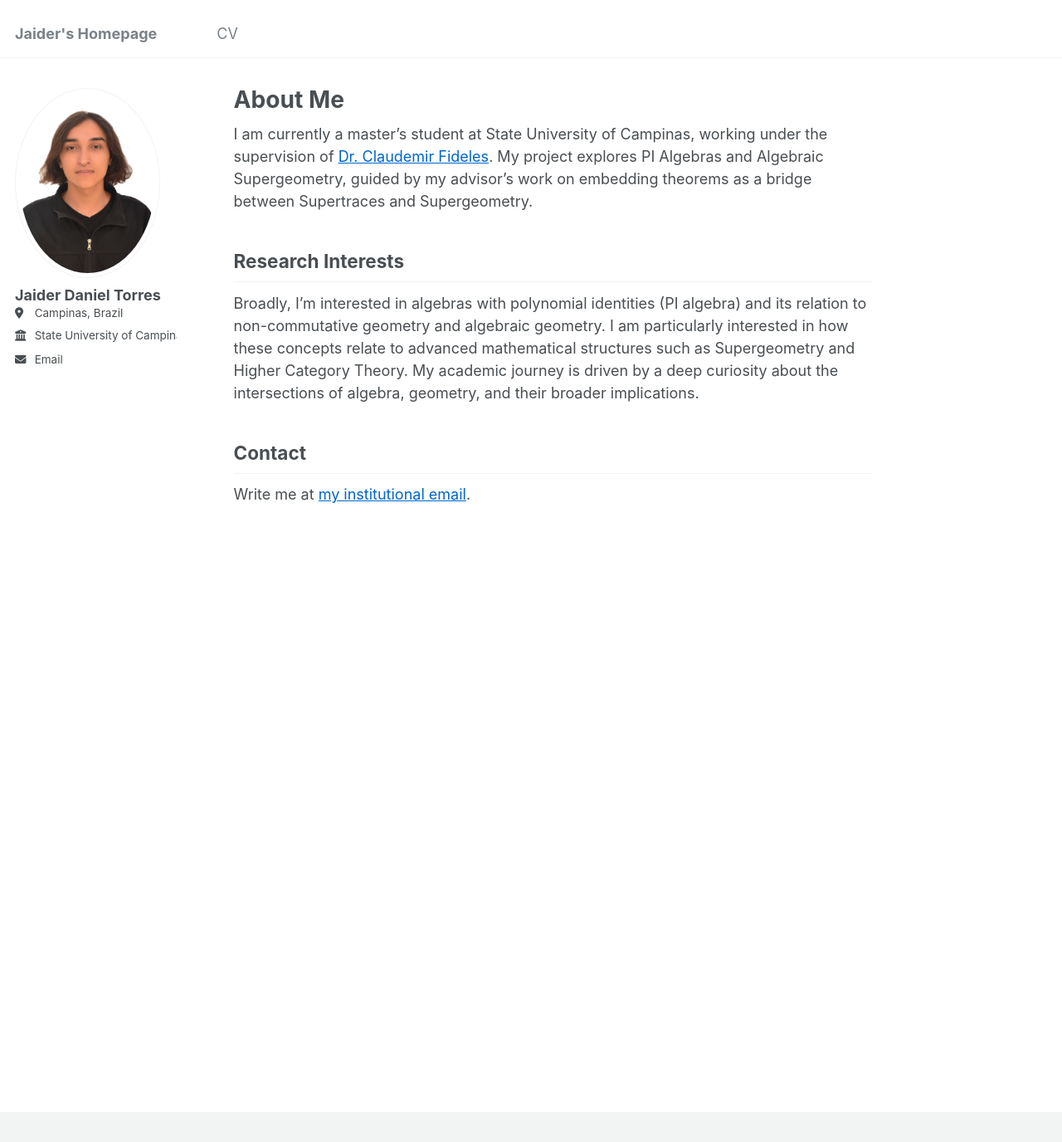
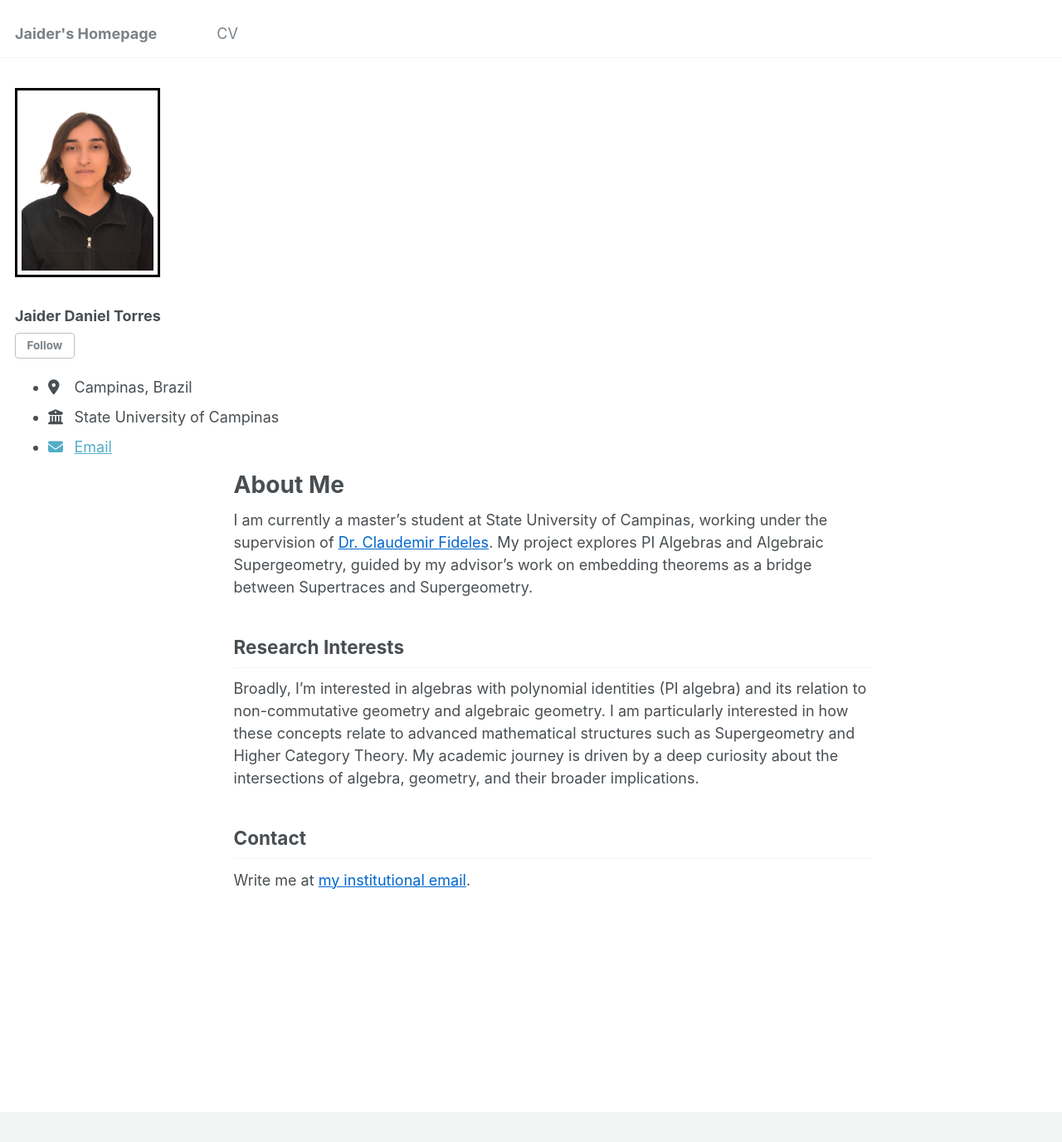
Before and after one commit to jaider-torres/jaider-torres.github.io, a Jekyll site: the page built from _pages/about.md, in a window 1280 px wide and 1376 px high. Shown: the whole window at 83% size. Built offline with Jekyll 4.4.1, drawn with Linux system fonts in a browser that asks for light colours.

Commit message:
Update _sidebar.scss

```diff
--- a/_sass/_sidebar.scss
+++ b/_sass/_sidebar.scss
@@ -1,87 +1,7 @@
-/* ==========================================================================
-   SIDEBAR
-   ========================================================================== */
-
-/*
-   Default
-   ========================================================================== */
-
-.sidebar {
-  -webkit-transform: translate3d(0, 0 , 0);
-          transform: translate3d(0, 0 , 0);
-
-  @include clearfix();
-  margin-bottom: 1em;
-
-  @media screen and (min-width: $sidebar-screen-min-width) {
-    height: 100vh;
-    overflow-y: auto;               // Add scrollbar if the sidebar is too long
-    position: fixed;
-    padding-top: $masthead-height;
-  }
-
-  @include breakpoint($large) {
-    @include span(2 of 12);
-    opacity: 1;
-    -webkit-transition: opacity 0.2s ease-in-out;
-            transition: opacity 0.2s ease-in-out;
-
-    &:hover {
-      opacity: 1;
-    }
-  }
-
-  @include breakpoint($x-large) {
-    max-width: $sidebar-link-max-width;
-    padding-right: 0;
-  }
-
-  h2, h3, h4, h5, h6 {
-    margin-bottom: 0;
-    font-family: $sans-serif-narrow;
-  }
-
-  h3, h4 {
-    font-size: $type-size-5;
-  }
-
-  p, li {
-    font-family: $sans-serif;
-    font-size: $type-size-6;
-    line-height: 1.5;
-  }
-
-  img {
-    width: 100%;
-  }
-}
-
-.sidebar__right {
-  margin-bottom: 1em;
-
-  @include breakpoint($large) {
-    position: relative;
-    float: right;
-    width: $right-sidebar-width-narrow;
-    margin-left: span(0.5 of 12);
-    z-index: 10;
-  }
-
-  @include breakpoint($x-large) {
-    width: $right-sidebar-width;
-  }
-}
-
-/*
-   Author profile and links
-   ========================================================================== */
-
 .author__avatar {
   display: table-cell;
   vertical-align: top;
-  width: 36px;
-  // set width only, for non-square avatars
-  // height: 36px;
+  width: 36px; // Adjust the width as needed
 
   @include breakpoint($large) {
     display: block;
@@ -90,171 +10,20 @@
   }
 
   img {
-    max-width: 175px;
-    border-radius: 50%;
+    max-width: 175px; // Set this according to your design needs
+    border-radius: 0; // Set to 0 for a square shape
+    border: 3px solid black; // Set the border color and thickness
 
     @include breakpoint($large) {
       padding: 5px;
-      border: 1px solid $border-color;
+      border: 3px solid black; // Ensure the border is applied here as well
     }
   }
 }
 
-.author__content {
-  display: table-cell;
-  vertical-align: top;
-  padding-left: 15px;
-  padding-right: 25px;
-  line-height: 1;
-
-  @include breakpoint($large) {
-    display: block;
-    width: 100%;
-    padding-left: 0;
-    padding-right: 0;
-  }
+// New styles for the background color of the avatar container
+.author__avatar-container {
+  background-color: #4b0082; // Set the background color
+  padding: 5px; // Optional: add padding to separate the image from the background
+  border-radius: 5px; // Optional: add some border radius for a subtle effect
 }
-
-.author__name {
-  margin: 0;
-
-  @include breakpoint($large) {
-    margin-top: 10px;
-    margin-bottom: 10px;
-  }
-}
-.sidebar .author__name {
-  font-family: $sans-serif;
-  font-size: $type-size-5;
-}
-
-.sidebar .author__desktop {
-  display: none;
-  @media screen and (min-width: 1024px) {
-    display: block;
-  }
-}
-
-.author__pronouns {
-  margin: 0;
-
-  @include breakpoint($large) {
-    margin-top: 10px;
-    margin-bottom: 10px;
-  }
-}
-
-.author__bio {
-  margin: 0;
-
-  @include breakpoint($large) {
-    margin-top: 10px;
-    margin-bottom: 20px;
-  }
-}
-
-.author__urls-wrapper {
-  position: relative;
-  display: table-cell;
-  vertical-align: middle;
-  font-family: $sans-serif;
-  z-index: 10;
-  position: relative;
-  cursor: pointer;
-
-  li:last-child {
-    a {
-      margin-bottom: 0;
-    }
-  }
-
-  @include breakpoint($large) {
-    display: block;
-  }
-
-  button {
-    margin-bottom: 0;
-
-    @include breakpoint($large) {
-      display: none;
-    }
-  }
-}
-
-.author__urls {
-  display: none;
-  position: absolute;
-  right: 0;
-  margin-top: 15px;
-  padding: 10px;
-  list-style-type: none;
-  border: 1px solid $border-color;
-  border-radius: $border-radius;
-  background: #fff;
-  z-index: -1;
-  box-shadow: 0 0 10px rgba(#000, 0.25);
-  cursor: default;
-
-  @include breakpoint($large) {
-    display: block;
-    position: relative;
-    margin: 0;
-    padding: 0;
-    border: 0;
-    background: transparent;
-    box-shadow: none;
-  }
-
-  &:before {
-    display: block;
-    content: "";
-    position: absolute;
-    top: -11px;
-    left: calc(50% - 10px);
-    width: 0;
-    border-style: solid;
-    border-width: 0 10px 10px;
-    border-color: $border-color transparent;
-    z-index: 0;
-
-    @include breakpoint($large) {
-      display: none;
-    }
-  }
-
-  &:after {
-    display: block;
-    content: "";
-    position: absolute;
-    top: -10px;
-    left: calc(50% - 10px);
-    width: 0;
-    border-style: solid;
-    border-width: 0 10px 10px;
-    border-color: #fff transparent;
-    z-index: 1;
-
-    @include breakpoint($large) {
-      display: none;
-    }
-  }
-
-  li {
-    white-space: nowrap;
-  }
-
-  a {
-    display: block;
-    margin-bottom: 5px;
-    padding-right: 5px;
-    padding-top: 2px;
-    padding-bottom: 2px;
-    color: inherit;
-    font-size: $type-size-5;
-    text-decoration: none;
-
-    &:hover {
-      text-decoration: underline;
-    }
-  }
-}
```
